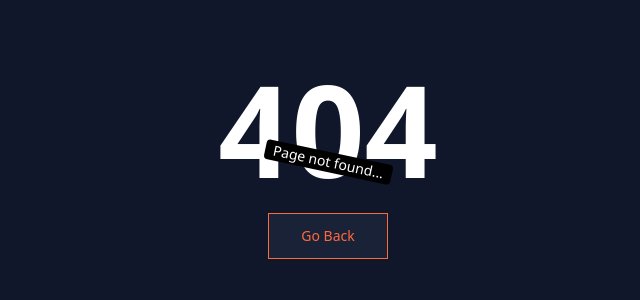
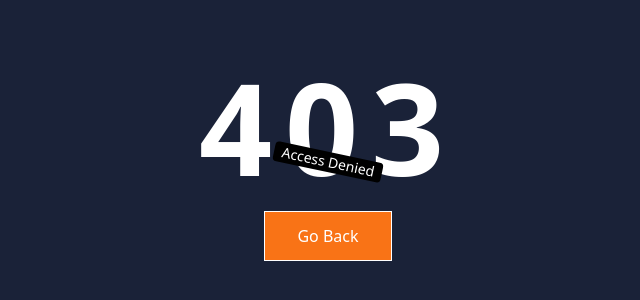
Before and after one commit to AnshuShree2004/LMS-frontend, a React (Vite) app: page /denied in a window 1280 px wide. Before the commit this address had no page. Shown: the part 238-538 px from the top of the page, without its empty margins (312-952 px from the left). Built offline with nearby package versions, Linux system fonts and the light colour scheme.

Commit message:
added denied page

```diff
--- a/src/App.jsx
+++ b/src/App.jsx
@@ -5,6 +5,7 @@
 
 import Aboutus from './pages/Aboutus'
 import Contact from './pages/Contact'
+import Denied from './pages/Denied'
 import Home from './pages/Home'
 import NotFound from './pages/NotFound'
 import Signin from './pages/Signin'
@@ -22,6 +23,8 @@
       <Route path='/signup' element={<Signup />}/>
       <Route path='/signin' element={<Signin />}/>
       <Route path='/contact' element={<Contact />}/>
+      <Route path='/denied' element={<Denied />}/>
+
       <Route path='*' element={<NotFound />}/>
     </Routes>
 
--- /dev/null
+++ b/src/pages/Denied.jsx
@@ -0,0 +1,24 @@
+import { useNavigate } from "react-router-dom"
+
+function Denied() {
+    const navigate = useNavigate()
+
+    return(
+<main className="h-screen w-full flex flex-col justify-center items-center bg-[#1a2238]">
+     <h1 className="text-9xl font-semibold text-white tracking-widest">403</h1>
+
+     <div className="bg-black text-white  px-2 text-sm  rounded rotate-12 absolute">
+        Access Denied
+     </div>
+
+     <button
+       onClick={() => navigate(-1)}
+       className="mt-5"
+     >
+       <span className="relative block px-8 py-3 border border-current bg-orange-500 text-white"> Go Back</span>
+     </button>
+</main>
+    )
+}
+
+export default Denied
```
